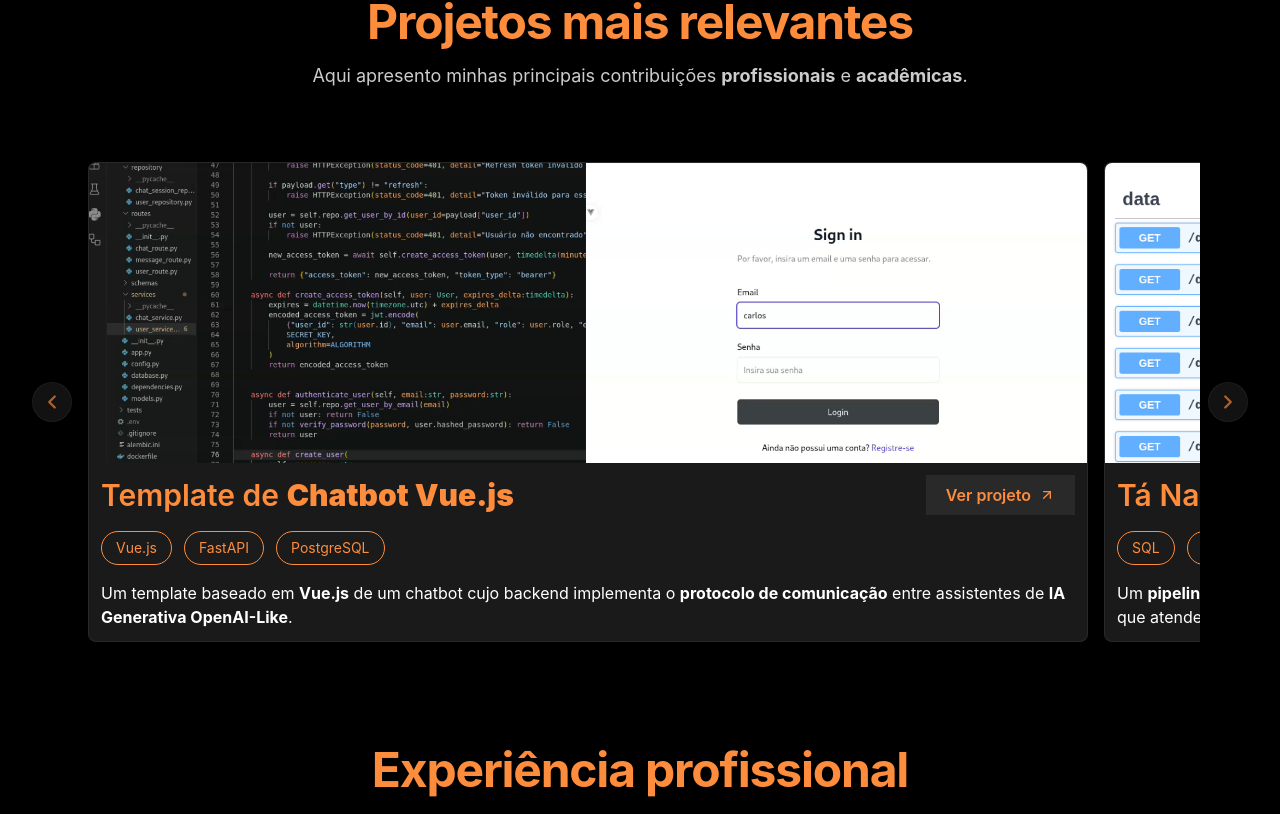
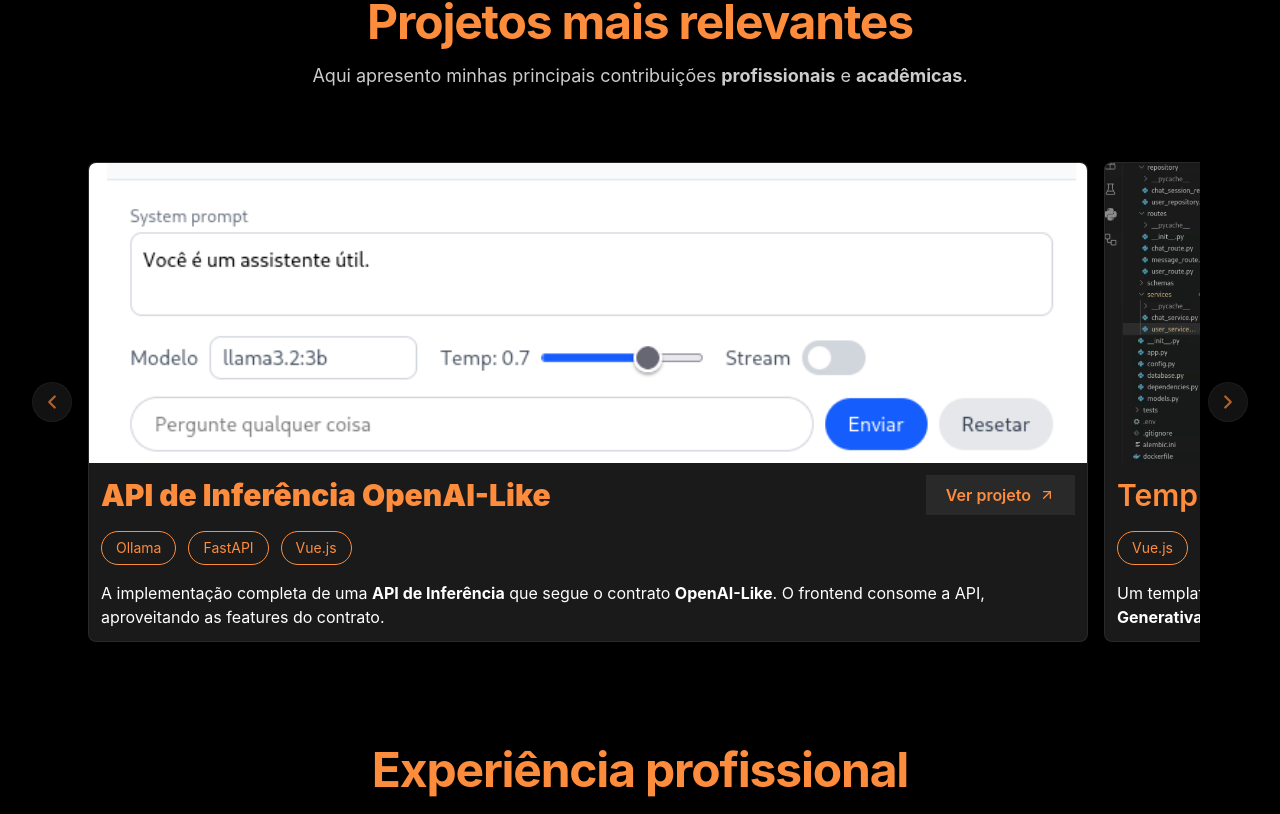
Before and after one commit to carlos-dani-dev/portfolio, a Vue app in the folder frontend/: page /home in a window 1280 px wide. Shown: the part 1977-2791 px from the top of the page. Built offline with nearby package versions, Linux system fonts and the light colour scheme.

Commit message:
Projects updated

```diff
--- a/frontend/src/components/Projects.vue
+++ b/frontend/src/components/Projects.vue
@@ -7,6 +7,8 @@
 import previewTanamesaPipeline from '@/assets/videos/preview-tanamesa-pipe.mp4'
 import thumbPortfolio from '@/assets/images/thumb-portfolio.png'
 import previewPortfolio from '@/assets/videos/preview-portfolio.mp4'
+import thumbInferenceApi from '@/assets/images/thumb-inference-api.png'
+import previewInferenceApi from '@/assets/videos/preview-inference-api.mp4'
 
 import RightArrow from '@/assets/icons/right-arrow.svg'
 import LeftArrow from '@/assets/icons/left-arrow.svg'
@@ -25,6 +27,16 @@
 }
 
 const projects = [
+  {
+    key: 'inference_api',
+    titleKey: 'projects_locale.items.inference_api.title',
+    descriptionKey: 'projects_locale.items.inference_api.description',
+    thumb: thumbInferenceApi,
+    video: previewInferenceApi,
+    tags: ['Ollama', 'FastAPI', 'Vue.js'],
+    projectLink: "https://github.com/carlos-dani-dev/vue-chatbot-template",
+    videoElement: null
+  },
   {
     key: 'vue_chatbot',
     titleKey: 'projects_locale.items.vue_chatbot.title',
--- a/frontend/src/locales/en-usa.js
+++ b/frontend/src/locales/en-usa.js
@@ -32,14 +32,17 @@
         section_description: "Here I present my main **professional** and **academic** contributions.",
         project_btn_label: "View project",
         items: {
+            inference_api: {
+                title: "**OpenAI-Like Inference API**",
+                description: "The complete implementation of an **Inference API** that follows the **OpenAI-Like** contract. The frontend consumes the API, leveraging the contract's features.",
+            },
             vue_chatbot: {
-            title: "**Vue.js Chatbot** Template",
-            description: "A **Vue.js**-based chatbot template whose backend implements the **communication protocol** for **OpenAI-like Generative AI** assistants.",
-            tags: ["Vue.js", "FastAPI", "PostgreSQL"]
+                title: "**Vue.js Chatbot** Template",
+                description: "A **Vue.js**-based chatbot template whose backend implements the **communication protocol** for **OpenAI-like Generative AI** assistants.",
             },
             tanamesa_pipeline: {
-            title: "Ta Na Mesa **Data Pipeline**",
-            description: "A comprehensive **data pipeline** for **monitoring** the implementation of the public policy on food insecurity that covers the **entire state of Paraíba**"
+                title: "Ta Na Mesa **Data Pipeline**",
+                description: "A comprehensive **data pipeline** for **monitoring** the implementation of the public policy on food insecurity that covers the **entire state of Paraíba**"
             },
             portfolio: {
                 title: "Professional resume",
--- a/frontend/src/locales/pt-br.js
+++ b/frontend/src/locales/pt-br.js
@@ -32,10 +32,13 @@
         section_description: "Aqui apresento minhas principais contribuições **profissionais** e **acadêmicas**.",
         project_btn_label: "Ver projeto",
         items: {
+            inference_api: {
+                title: "**API de Inferência OpenAI-Like**",
+                description: "A implementação completa de uma **API de Inferência** que segue o contrato **OpenAI-Like**. O frontend consome a API, aproveitando as features do contrato.",
+            },
             vue_chatbot: {
                 title: "Template de **Chatbot Vue.js**",
                 description: "Um template baseado em **Vue.js** de um chatbot cujo backend implementa o **protocolo de comunicação** entre assistentes de **IA Generativa OpenAI-Like**.",
-            tags: ["Vue.js", "FastAPI", "PostgreSQL"]
             },
             tanamesa_pipeline: {
                 title: "Tá Na Mesa **Data Pipeline**",
```
Also changed, not shown: frontend/src/assets/images/thumb-inference-api.png (added), 1 other file (tests, documents, lock files or other folders). Lines whose indentation alone changed are shown as unchanged.
